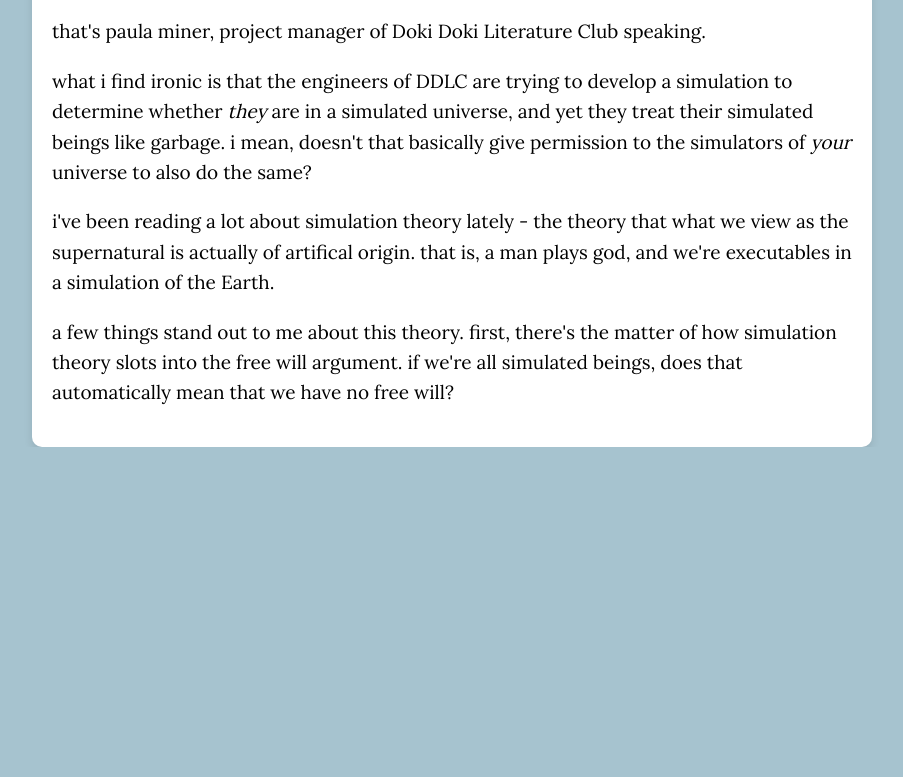
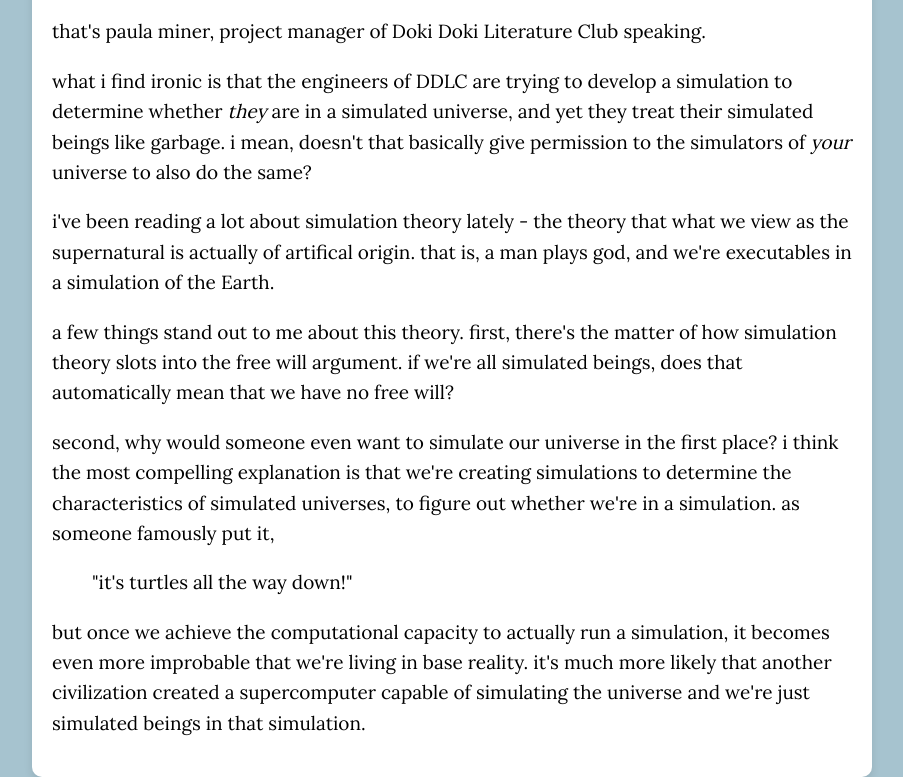
Before and after one commit to jaiden-li/website, a plain HTML site: page pages/blogs/simulation.html in a window 1280 px wide. Shown: the part 462-1239 px from the top of the page, without its empty margins (188-1091 px from the left). Before the commit the page ends 909 px from the top, so only its background shows below. Drawn offline with Linux system fonts and the light colour scheme.

Commit message:
simulation theory core

```diff
--- a/pages/blogs/simulation.html
+++ b/pages/blogs/simulation.html
@@ -63,7 +63,9 @@
             <p>what i find ironic is that the engineers of DDLC are trying to develop a simulation to determine whether <i>they</i> are in a simulated universe, and yet they treat their simulated beings like garbage. i mean, doesn't that basically give permission to the simulators of <i>your</i> universe to also do the same?</p>
             <p>i've been reading a lot about simulation theory lately - the theory that what we view as the supernatural is actually of artifical origin. that is, a man plays god, and we're executables in a simulation of the Earth.</p>
             <p>a few things stand out to me about this theory. first, there's the matter of how simulation theory slots into the free will argument. if we're all simulated beings, does that automatically mean that we have no free will?</p>
-
+            <p>second, why would someone even want to simulate our universe in the first place? i think the most compelling explanation is that we're creating simulations to determine the characteristics of simulated universes, to figure out whether we're in a simulation. as someone famously put it,</p>
+            <blockquote>"it's turtles all the way down!"</blockquote>
+            <p>but once we achieve the computational capacity to actually run a simulation, it becomes even more improbable that we're living in base reality. it's much more likely that another civilization created a supercomputer capable of simulating the universe and we're just simulated beings in that simulation.</p>
         </div>
     </div>
 </body>
```
